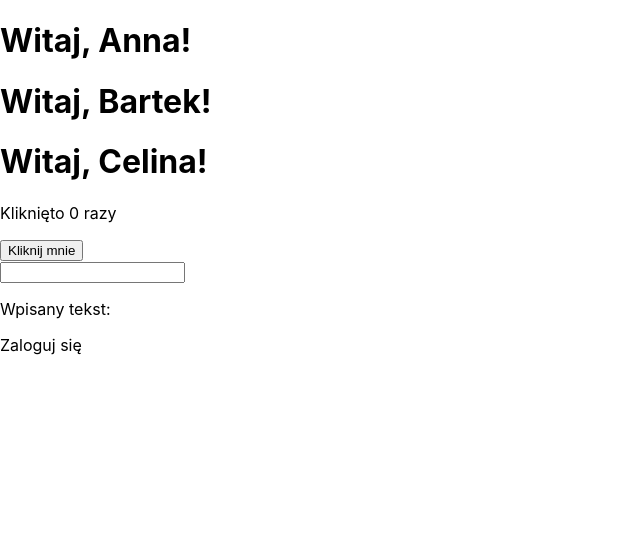
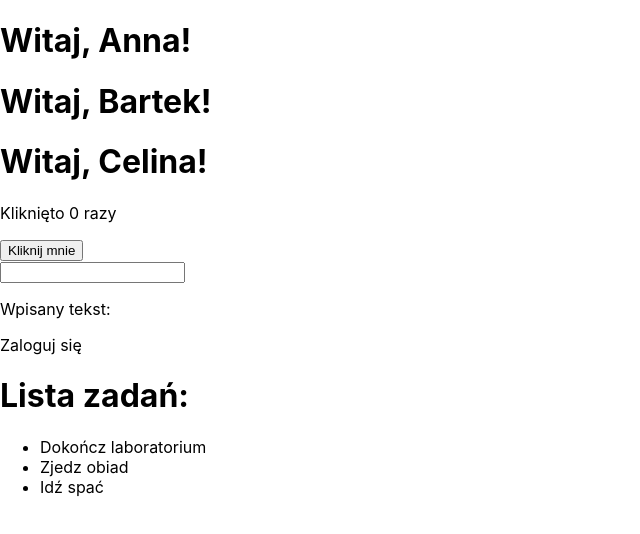
Before and after one commit to mmierzwa2002/J-zyki-wysokiego-poziomu-w-aplikacjach-internetowych-lab, a React (Create React App) app in the folder lab4ReactDev/lab4app/: page / in a window 1280 px wide. Shown: the top 534 px of the page, without its empty margins (0-640 px from the left). Built offline with nearby package versions, Linux system fonts and the light colour scheme.

Commit message:
Add TodoList component

```diff
--- a/lab4ReactDev/lab4app/src/App.js
+++ b/lab4ReactDev/lab4app/src/App.js
@@ -4,8 +4,10 @@ import HelloWithProps from "./Hello";
 import Counter from "./Counter";
 import InputTracker from "./InputTracker";
 import LoginStatus from "./LoginStatus";
+import TodoList from "./TodoList";
 
 function App() {
+  const myTasks = ["Dokończ laboratorium", "Zjedz obiad", "Idź spać"];
   return (
     <div>
       <HelloWithProps name="Anna" />
@@ -14,6 +16,7 @@ function App() {
       <Counter />
       <InputTracker />
       <LoginStatus />
+      <TodoList todos={myTasks} />
     </div>
   );
 }
--- /dev/null
+++ b/lab4ReactDev/lab4app/src/TodoList.js
@@ -0,0 +1,14 @@
+function TodoList({ todos }) {
+  return (
+    <div>
+      <h1>Lista zadań:</h1>
+      <ul>
+        {todos.map((todo, index) => (
+          <li key={index}>{todo}</li>
+        ))}
+      </ul>
+    </div>
+  );
+}
+
+export default TodoList;
```
